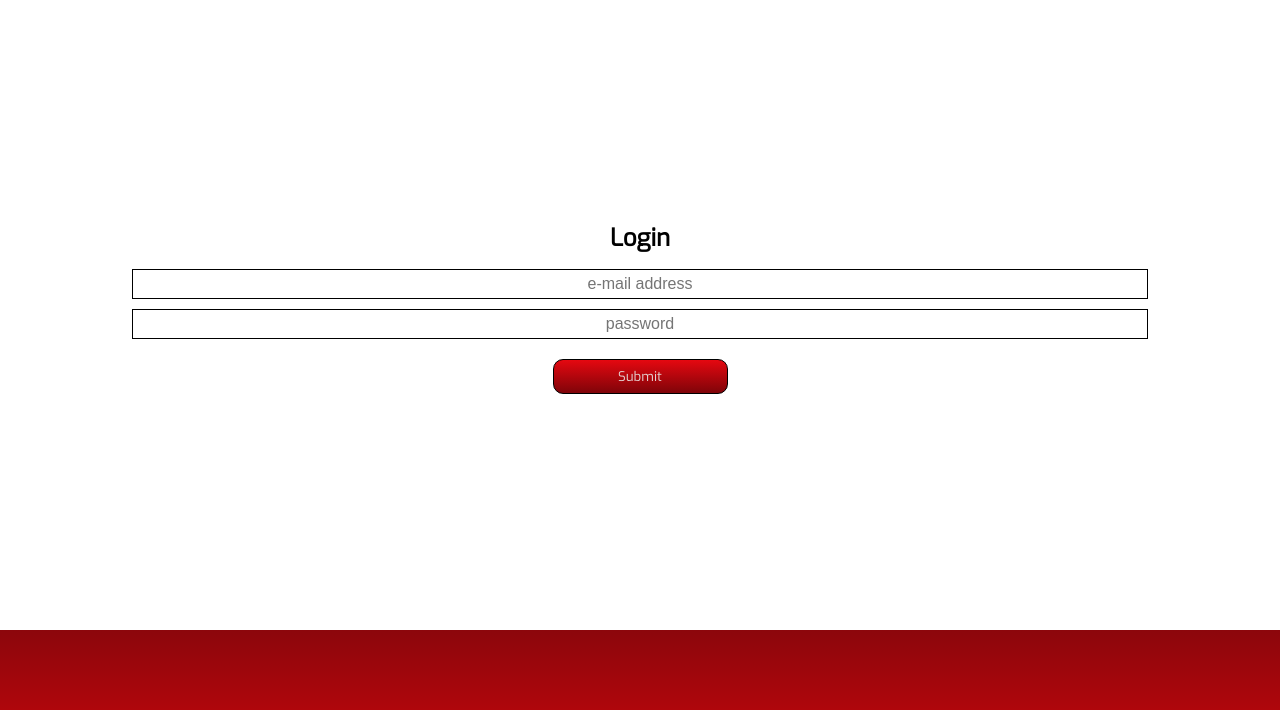
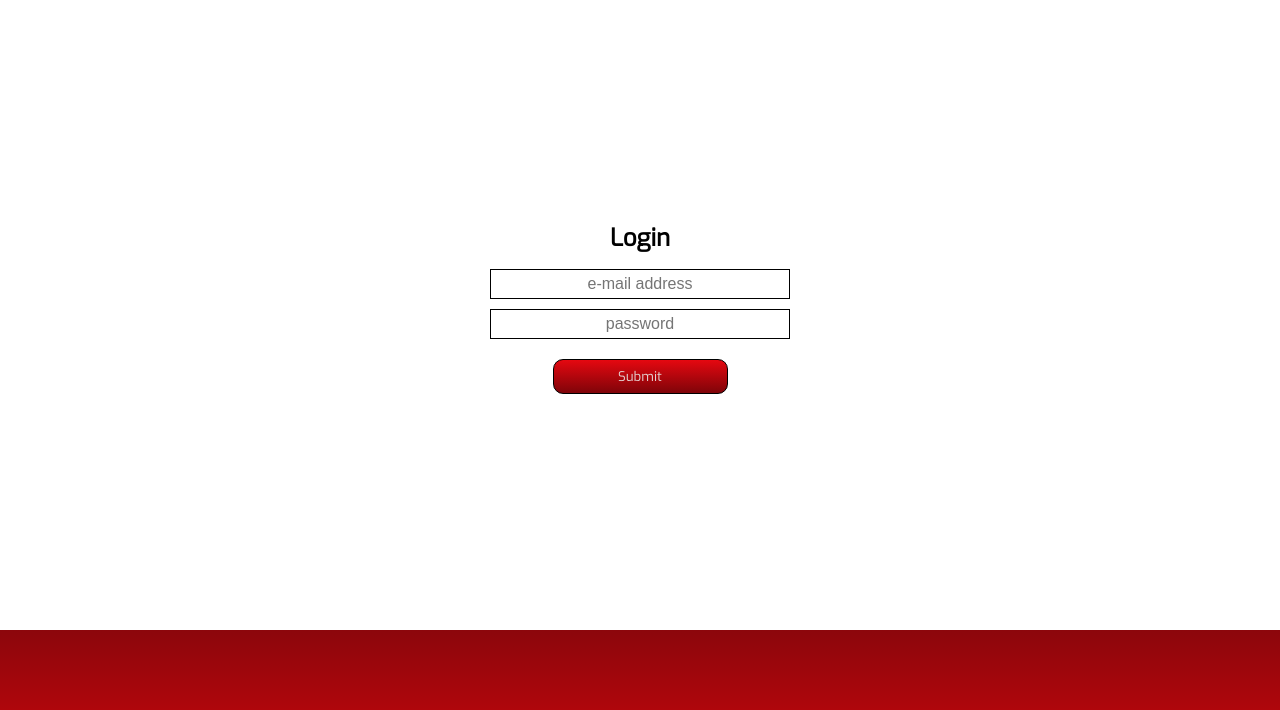
Before and after one commit to JasonB101/yardog, a React app in the folder client/: page /auth/login in a window 1280 px wide. Shown: the part 90-800 px from the top of the page. Built offline with nearby package versions, Linux system fonts and the light colour scheme.

Commit message:
Second Commit

```diff
--- a/client/src/components/styles/global.css
+++ b/client/src/components/styles/global.css
@@ -2,7 +2,9 @@
     box-sizing: border-box;
     margin: 0;
 }
-
+input {
+    max-width: 300px;
+}
 header {
     display: flex;
     align-items: center;
```
Also changed, not shown: 2 other files.
